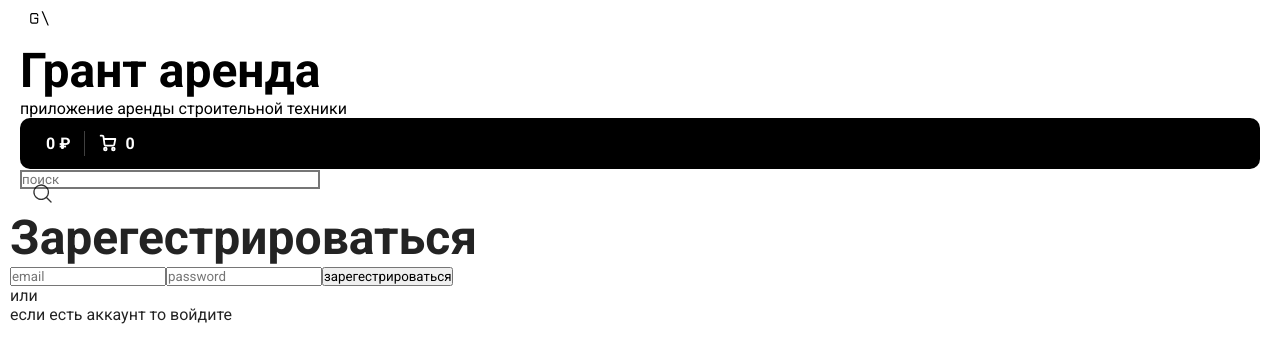
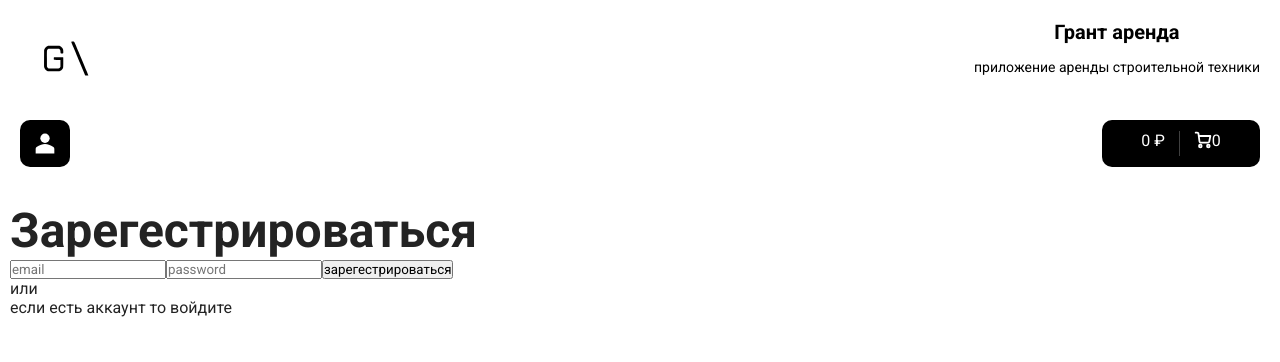
Before and after one commit to webdotG/Rental, a React (Vite) app: page /Rental/register in a window 1280 px wide. Shown: the top 362 px of the page. Built offline with nearby package versions, Linux system fonts and the light colour scheme.

Commit message:
mobyle style header user btn

```diff
--- a/src/components/header/header.module.scss
+++ b/src/components/header/header.module.scss
@@ -3,11 +3,86 @@
   .header {
     padding-left: 10px;
     padding-right: 10px;
+    padding-top: 15px;
     width: auto;
   }
 
-  .header_logo {
+  .header__logo {
     display: flex;
+    justify-content: space-between;
   }
 
+  .header_title{
+    display: flex;
+    flex-direction: column;
+    align-items: center;
+
+    h1{
+      padding-top: 5px;
+      padding-bottom: 10px;
+      font-size: 20px;
+    }
+
+    p {
+      padding-top: 5px;
+      padding-bottom: 10px;
+      font-size: 14px;
+      text-align: center;
+    }
+  }
+
+  .header_user {
+    padding-top: 15px;
+    padding-bottom: 15px;
+    display: flex;
+    justify-content: space-between;
+  }
+
+  .button__login{
+    height: 47px;
+    width: 50px;
+    padding: 5px 10px;
+    display: flex;
+    justify-content: center;
+    background-color: black;
+    border-radius: 10px;
+    cursor: pointer;
+    border: 1px solid transparent;
+  }
+
+  .button__cart {
+    width: 158px;
+    display: flex;
+    justify-content: center;
+    background-color: black;
+    border-radius: 10px;
+    padding: 10px 15px;
+    cursor: pointer;
+    border: 1px solid transparent;
+
+    &,
+    span {
+      color: #fff;
+    }
+
+    &:hover {
+      background-color: darken(white, 70%);
+    }
+
+    &:active {
+      background-color: darken(white, 70%);
+    }
+
+
+    &_delimiter {
+      width: 1px;
+      height: 25px;
+      background-color: rgba(255, 255, 255, 0.25);
+      margin-left: 14px;
+      margin-right: 14px;
+    }
+
+
+
+  }
 }
--- a/src/components/header/header.tsx
+++ b/src/components/header/header.tsx
@@ -24,9 +24,9 @@ function Header() {
     <>
       <header className={style.header}>
         <div className={style.logo_wrapper}>
-          <Link to="/Rental/home">
+          <Link to="/Rental/">
             <div className={style.header__logo}>
-              <img width="38" src='../../../public/logoTest.svg' alt="logo" />
+              <img width="90" src='../../../public/logoTest.svg' alt="logo" />
               <div className={style.header_title}>
                 <h1>Грант аренда</h1>
                 <p>приложение аренды строительной техники</p>
@@ -34,20 +34,25 @@ function Header() {
             </div>
           </Link>
         </div>
-        {/* {location.pathname !== '/Rental/item/' && ( )} */}
 
-        {/* {location.pathname === "/Rental" && <Search />} */}
+        {location.pathname !== "/Rental/login" && (
 
           <div className={style.header_user}>
             <div className={style.header__login}>
-            <Link to="/Rental/cart" className={style.header__login_button}>
+              <Link to="/Rental/login" className={style.button__login}>
+                <svg id="Icons_User" overflow="hidden" version="1.1" viewBox="0 0 96 96" xmlns="http://www.w3.org/2000/svg">
+                  <g>
+                    <circle fill="white" cx="48" cy="30" r="16" />
+                    <path width='40px' height='50px' fill="white" d=" M 80 82 L 80 66 C 80 63.6 78.8 61.2 76.8 59.6 C 72.4 56 66.8 53.6 61.2 52 C 57.2 50.8 52.8 50 48 50 C 43.6 50 39.2 50.8 34.8 52 C 29.2 53.6 23.6 56.4 19.2 59.6 C 17.2 61.2 16 63.6 16 66 L 16 82 L 80 82 Z" />
+                  </g>
+                </svg>
               </Link>
             </div>
             <div className={style.header__cart}>
               {location.pathname !== '/Rental/cart' && (
-              <Link to="/Rental/cart" className="button button__cart">
+                <Link to="/Rental/cart" className={style.button__cart}>
                   <span>{totalPrice} ₽</span>
-                <div className="button__delimiter"></div>
+                  <div className={style.button__cart_delimiter}></div>
                   <svg
                     width="18"
                     height="18"
@@ -82,7 +87,10 @@ function Header() {
               )}
             </div>
           </div>
-        <Search />
+        )}
+
+        {location.pathname === "/Rental/" && <Search />}
+        {/* <Search /> */}
       </header >
     </>
   )
--- a/src/components/singUp/singUp.tsx
+++ b/src/components/singUp/singUp.tsx
@@ -1,7 +1,7 @@
 import { useAppDispatch } from '../../redux/store'
 import Form from '../form/form'
-import { addUser } from '../../redux/slices/authSlice'
-import { getAuth, createUserWithEmailAndPassword } from "firebase/auth";
+// import { addUser } from '../../redux/slices/authSlice'
+// import { getAuth, createUserWithEmailAndPassword } from "firebase/auth";
 
 
 
--- a/src/scss/components/_button.scss
+++ b/src/scss/components/_button.scss
@@ -1,149 +1,149 @@
-@import '../variables';
+// @import '../variables';
 
-.button {
-  display: inline-block;
-  background-color: black;
-  border-radius: 10px;
-  padding: 10px 20px;
-  min-width: 100px;
-  text-align: center;
-  cursor: pointer;
-  transition: background-color $duration ease-in-out, border-color $duration ease-in-out;
-  border: 1px solid transparent;
-  @include noselect();
+// .button {
+//   display: inline-block;
+//   background-color: black;
+//   border-radius: 10px;
+//   padding: 10px 20px;
+//   min-width: 100px;
+//   text-align: center;
+//   cursor: pointer;
+//   transition: background-color $duration ease-in-out, border-color $duration ease-in-out;
+//   border: 1px solid transparent;
+//   // @include noselect();
 
-  &,
-  span {
-    color: #fff;
-  }
+//   &,
+//   span {
+//     color: #fff;
+//   }
 
-  i,
-  span,
-  path,
-  svg {
-    transition: all $duration ease-in-out;
-  }
+//   i,
+//   span,
+//   path,
+//   svg {
+//     transition: all $duration ease-in-out;
+//   }
 
-  &:hover {
-    background-color: darken($orange, 8%);
-  }
+//   &:hover {
+//     background-color: darken($orange, 8%);
+//   }
 
-  &:active {
-    background-color: darken($orange, 12%);
-    transform: translateY(1px);
-  }
+//   &:active {
+//     background-color: darken($orange, 12%);
+//     transform: translateY(1px);
+//   }
 
-  &__circle {
-    display: flex;
-    align-items: center;
-    justify-content: center;
-    width: 32px;
-    height: 32px;
-    min-width: 32px;
-    padding: 0;
-    border-width: 2px;
-  }
+//   &__circle {
+//     display: flex;
+//     align-items: center;
+//     justify-content: center;
+//     width: 32px;
+//     height: 32px;
+//     min-width: 32px;
+//     padding: 0;
+//     border-width: 2px;
+//   }
 
-  &__black {
-    background-color: $black;
+//   &__black {
+//     background-color: $black;
 
-    &:hover,
-    &:active {
-      background-color: lighten($color: $black, $amount: 10);
-    }
-  }
+//     &:hover,
+//     &:active {
+//       background-color: lighten($color: $black, $amount: 10);
+//     }
+//   }
 
-  &__outline {
-    background-color: #fff;
-    border-color: $orange;
-    &,
-    span {
-      color: $orange;
-    }
+//   &__outline {
+//     background-color: #fff;
+//     border-color: $orange;
+//     &,
+//     span {
+//       color: $orange;
+//     }
 
-    svg {
-      path {
-        fill: $orange;
-      }
-    }
+//     svg {
+//       path {
+//         fill: $orange;
+//       }
+//     }
 
-    &:hover {
-      background-color: $orange;
+//     &:hover {
+//       background-color: $orange;
 
-      &,
-      span {
-        color: #fff;
-      }
+//       &,
+//       span {
+//         color: #fff;
+//       }
 
-      svg {
-        path {
-          fill: #fff;
-        }
-      }
-    }
+//       svg {
+//         path {
+//           fill: #fff;
+//         }
+//       }
+//     }
 
-    &:active {
-      background-color: darken($orange, 8%);
-    }
-  }
+//     &:active {
+//       background-color: darken($orange, 8%);
+//     }
+//   }
 
-  &__delimiter {
-    width: 1px;
-    height: 25px;
-    background-color: rgba(255, 255, 255, 0.25);
-    margin-left: 14px;
-    margin-right: 14px;
-  }
+//   &__delimiter {
+//     width: 1px;
+//     height: 25px;
+//     background-color: rgba(255, 255, 255, 0.25);
+//     margin-left: 14px;
+//     margin-right: 14px;
+//   }
 
-  &--add {
-    svg {
-      margin-right: 2px;
-    }
+//   &--add {
+//     svg {
+//       margin-right: 2px;
+//     }
 
-    span {
-      font-weight: 600;
-      font-size: 16px;
-    }
+//     span {
+//       font-weight: 600;
+//       font-size: 16px;
+//     }
 
-    &:hover {
-      i {
-        background-color: #fff;
-        color: $orange;
-      }
-    }
+//     &:hover {
+//       i {
+//         background-color: #fff;
+//         color: $orange;
+//       }
+//     }
 
-    i {
-      display: inline-block;
-      border-radius: 30px;
-      background-color: $orange;
-      color: #fff;
-      font-weight: 600;
-      width: 22px;
-      height: 22px;
-      font-style: normal;
-      font-size: 13px;
-      line-height: 22px;
-      position: relative;
-      top: -1px;
-      left: 3px;
-    }
-  }
+//     i {
+//       display: inline-block;
+//       border-radius: 30px;
+//       background-color: $orange;
+//       color: #fff;
+//       font-weight: 600;
+//       width: 22px;
+//       height: 22px;
+//       font-style: normal;
+//       font-size: 13px;
+//       line-height: 22px;
+//       position: relative;
+//       top: -1px;
+//       left: 3px;
+//     }
+//   }
 
-  &__cart {
-    display: flex;
-    align-items: center;
-    line-height: 23px;
-    padding: 12px 25px;
+  // button__cart {
+  //   display: flex;
+  //   align-items: center;
+  //   line-height: 23px;
+  //   padding: 12px 25px;
 
-    svg {
-      margin-right: 8px;
-      margin-bottom: 1px;
-    }
+  //   svg {
+  //     margin-right: 8px;
+  //     margin-bottom: 1px;
+  //   }
 
-    span {
-      font-weight: 600;
-      font-size: 16px;
-      color: white;
-    }
-  }
-}
+  //   span {
+  //     font-weight: 600;
+  //     font-size: 16px;
+  //     color: white;
+  //   }
+  // }
+// }
```
Lines whose indentation alone changed are shown as unchanged.
